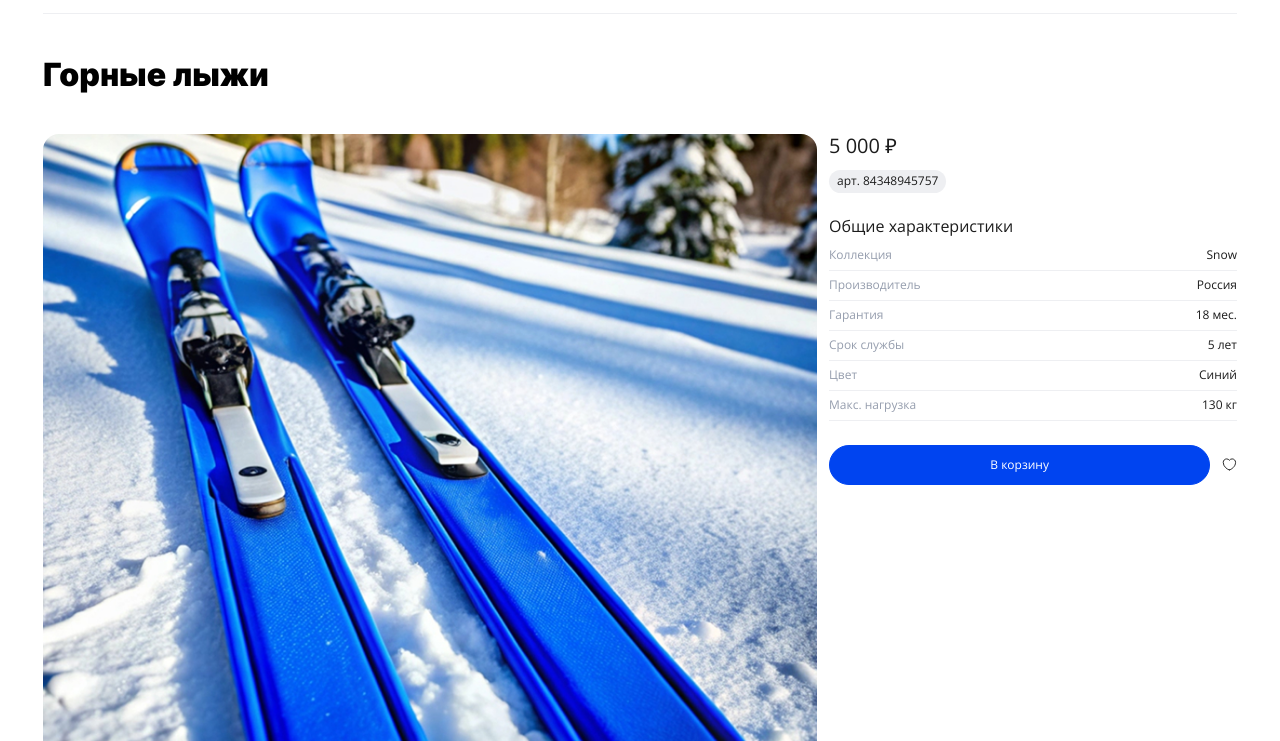
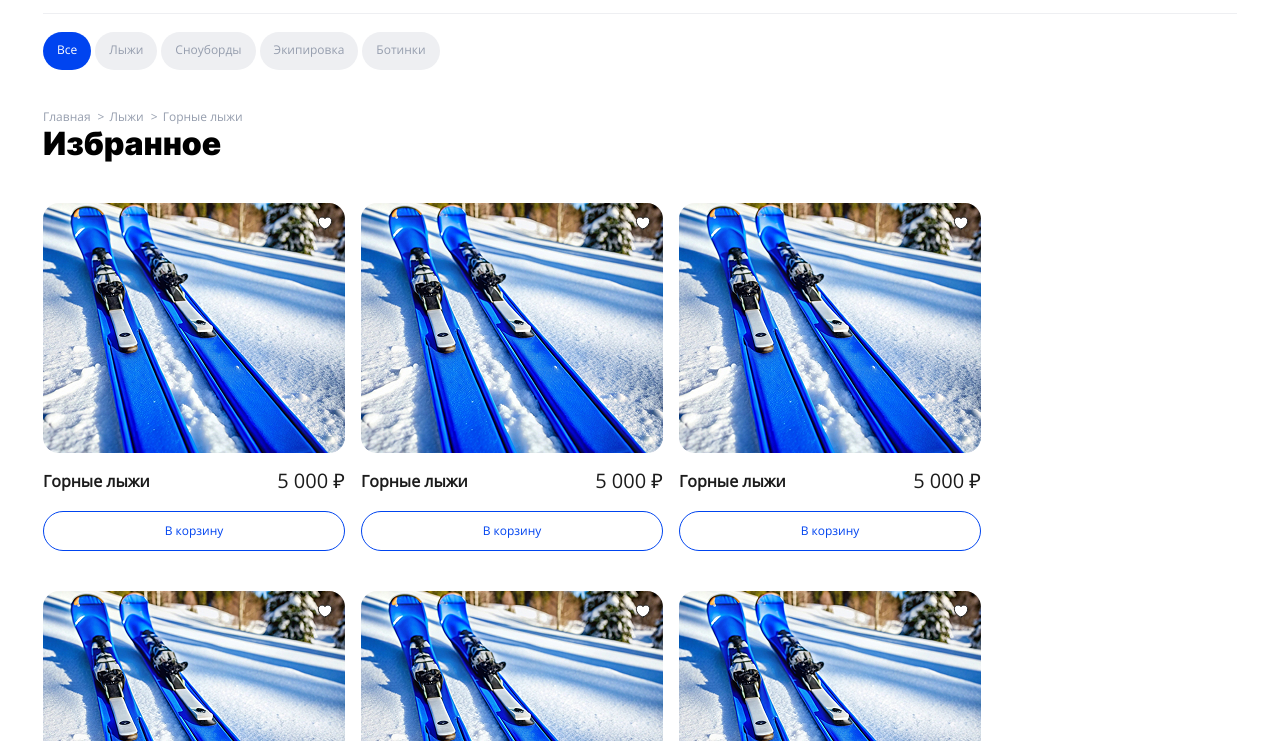
Before and after one commit to olissotib/ski-people, a website built with Vite: page index.html in a window 1280 px wide. Shown: the part 59-800 px from the top of the page. Built offline with nearby package versions, Linux system fonts and the light colour scheme.

Commit message:
Стилизует хлебные крошки

```diff
--- a/index.html
+++ b/index.html
@@ -51,7 +51,7 @@
     </header>
     <main class="main">
       <h1 class="main__title visually-hidden">Магазин товаров SKI People</h1>
-      <!-- <div class="catalog">
+      <div class="catalog">
         <div class="container">
           <ul class="catalog__list">
             <li class="catalog__item">
@@ -71,25 +71,25 @@
             </li>
           </ul>
         </div>
-      </div> -->
-      <!-- <div class="breadcrumbs">
+      </div>
+      <div class="breadcrumbs">
         <div class="container">
           <nav class="breadcrumbs__navigation">
-            <ul class="breadcrumbs__list">
-              <li class="breadcrumbs__link">
+            <ol class="breadcrumbs__list">
+              <li class="breadcrumbs__item">
                 <a href="#" class="breadcrumbs__link">Главная</a>
               </li>
-              <li class="breadcrumbs__link">
+              <li class="breadcrumbs__item">
                 <a href="#" class="breadcrumbs__link">Лыжи</a>
               </li>
-              <li class="breadcrumbs__link">
+              <li class="breadcrumbs__item">
                 <a href="#" class="breadcrumbs__link">Горные лыжи</a>
               </li>
-            </ul>
+            </ol>
           </nav>
         </div>
-      </div> -->
-      <!-- <section class="goods">
+      </div>
+      <section class="goods">
         <div class="container">
           <h2 class="goods__title">Избранное</h2>
           <ul class="goods__list">
@@ -299,7 +299,7 @@
             </li>
           </ul>
         </div>
-      </section> -->
+      </section>
       <section class="product">
         <div class="product__container container">
           <h2 class="product__title">Горные лыжи</h2>
--- a/src/style.scss
+++ b/src/style.scss
@@ -2,6 +2,7 @@
 @use "styles/variables";
 @use "styles/fonts";
 @use "styles/header";
+@use "styles/breadcrumbs";
 @use "styles/catalog";
 @use "styles/goods";
 @use "styles/product";
--- /dev/null
+++ b/src/styles/breadcrumbs.scss
@@ -0,0 +1,37 @@
+.breadcrumbs__list {
+  margin: 0;
+  padding: 0;
+  display: flex;
+  flex-wrap: wrap;
+  align-items: center;
+  list-style: none;
+}
+
+.breadcrumbs__item {
+  position: relative;
+  color: #969EAE;
+}
+
+.breadcrumbs__item:not(:last-child) {
+  margin-right: 19px;
+
+}
+
+.breadcrumbs__item:last-child {
+  pointer-events: none;
+  cursor: default;
+}
+
+
+.breadcrumbs__item:not(:last-child)::before {
+  content: ">";
+  position: absolute;
+  width: 8px;
+  height: 21px;
+  right: -15px;
+
+}
+
+.breadcrumbs__item:not(:last-child) .breadcrumbs__link:hover {
+  opacity: 0.6;
+}
```
